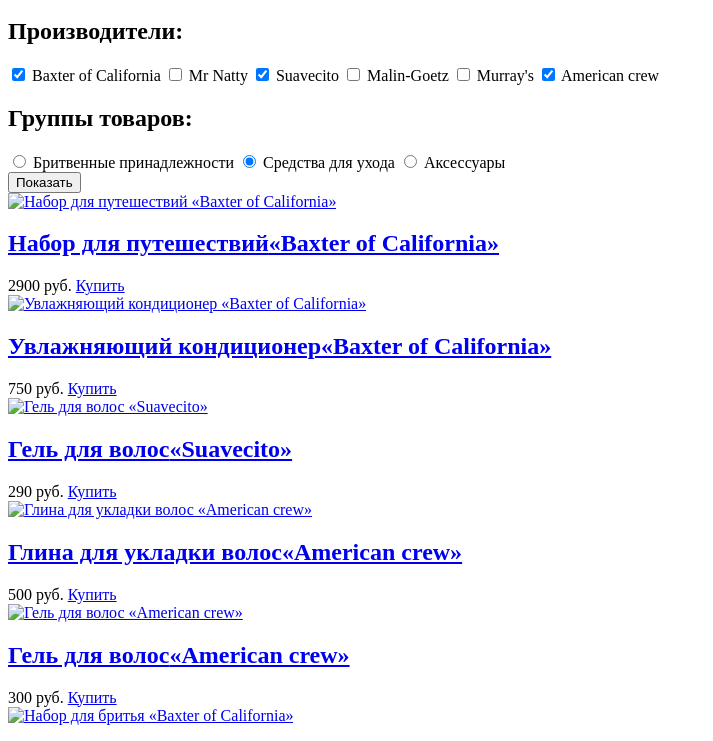
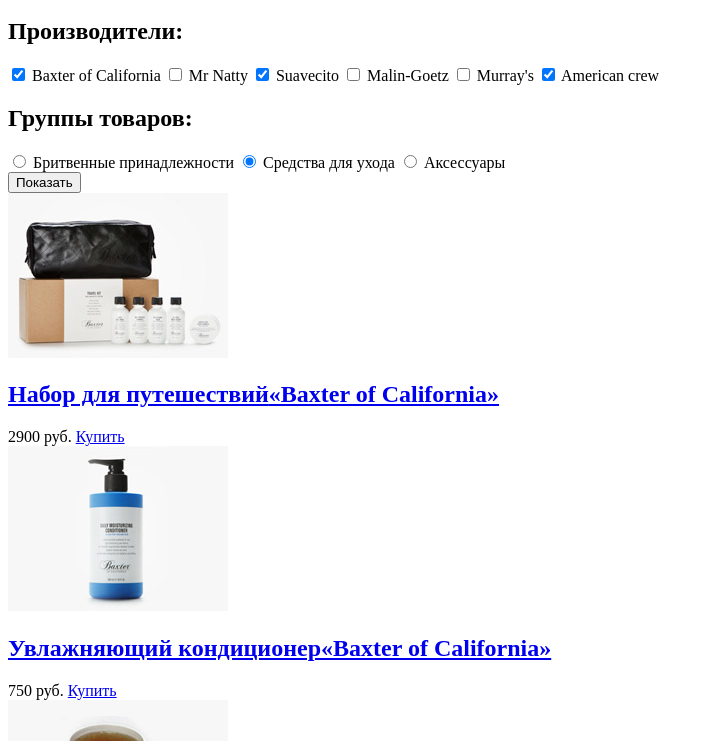
Before and after one commit to smershussr/20598-barbershop, a plain HTML site: page catalog.html in a window 1280 px wide. Shown: the part 183-924 px from the top of the page, without its empty margins (0-713 px from the left). Drawn offline with Linux system fonts and the light colour scheme.

Commit message:
Уточнил размеры и наименования картинок на страницах каталога и карточки товара

```diff
--- a/catalog.html
+++ b/catalog.html
@@ -78,7 +78,7 @@
         <section class="products">
           <article class="products-card">
             <div class="products-item">
-              <a href="#"><img src="img/products-item1.png" width="220" height="164" alt="Набор для путешествий &laquo;Baxter of California&raquo;"></a>
+              <a href="#"><img src="img/product-1.jpg" width="220" height="165" alt="Набор для путешествий &laquo;Baxter of California&raquo;"></a>
               <h2 class="products-item-name">
                 <a href="#">Набор для путешествий<span class="products-manufacturer">&laquo;Baxter of California&raquo;</span><a>
               </h2>
@@ -90,7 +90,7 @@
           </article>
           <article class="products-card">
             <div class="products-item">
-              <a href="#"><img src="img/products-item1.png" width="220" height="164" alt="Увлажняющий кондиционер &laquo;Baxter of California&raquo;"></a>
+              <a href="#"><img src="img/product-2.jpg" width="220" height="165" alt="Увлажняющий кондиционер &laquo;Baxter of California&raquo;"></a>
               <h2 class="products-item-name">
                 <a href="#">Увлажняющий кондиционер<span class="products-manufacturer">&laquo;Baxter of California&raquo;</span><a>
               </h2>
@@ -102,7 +102,7 @@
           </article>
           <article class="products-card">
               <div class="products-item">
-                <a href="#"><img src="img/products-item1.png" width="220" height="164" alt="Гель для волос &laquo;Suavecito&raquo;"></a>
+                <a href="#"><img src="img/product-3.jpg" width="220" height="165" alt="Гель для волос &laquo;Suavecito&raquo;"></a>
                 <h2 class="products-item-name">
                   <a href="#">Гель для волос<span class="products-manufacturer">&laquo;Suavecito&raquo;</span><a>
                 </h2>
@@ -114,7 +114,7 @@
           </article>
           <article class="products-card">
               <div class="products-item">
-                <a href="#"><img src="img/products-item1.png" width="220" height="164" alt="Глина для укладки волос &laquo;American crew&raquo;"></a>
+                <a href="#"><img src="img/product-4.jpg" width="220" height="165" alt="Глина для укладки волос &laquo;American crew&raquo;"></a>
                 <h2 class="products-item-name">
                   <a href="#">Глина для укладки волос<span class="products-manufacturer">&laquo;American crew&raquo;</span><a>
                 </h2>
@@ -126,7 +126,7 @@
           </article>
           <article class="products-card">
               <div class="products-item">
-                <a href="#"><img src="img/products-item1.png" width="220" height="164" alt="Гель для волос &laquo;American crew&raquo;"></a>
+                <a href="#"><img src="img/product-5.jpg" width="220" height="165" alt="Гель для волос &laquo;American crew&raquo;"></a>
                 <h2 class="products-item-name">
                   <a href="#">Гель для волос<span class="products-manufacturer">&laquo;American crew&raquo;</span><a>
                 </h2>
@@ -138,7 +138,7 @@
           </article>
           <article class="products-card">
               <div class="products-item">
-                <a href="#"><img src="img/products-item1.png" width="220" height="164" alt="Набор для бритья &laquo;Baxter of California&raquo;"></a>
+                <a href="#"><img src="img/product-6.jpg" width="220" height="165" alt="Набор для бритья &laquo;Baxter of California&raquo;"></a>
                 <h2 class="products-item-name">
                   <a href="#">Набор для бритья<span class="products-manufacturer">&laquo;Baxter of California&raquo;</span><a>
                 </h2>
```
Also changed, not shown: catalog-item.html (+4 -4 lines).
